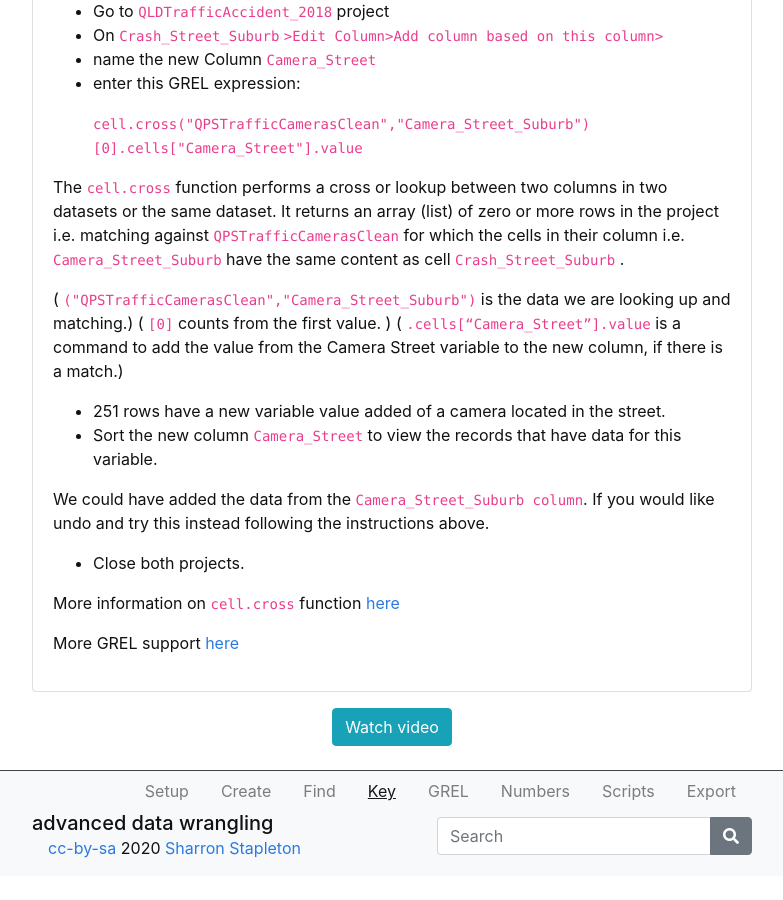
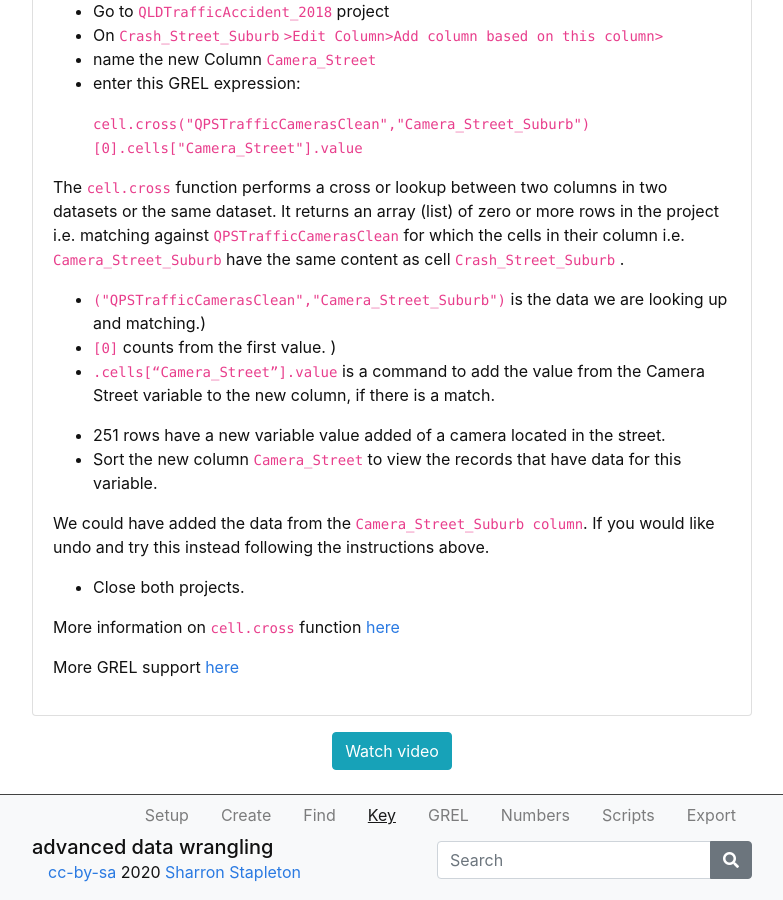
Before and after one commit to GULibrarySandbox/advanced-data-wrangle-old, a Jekyll site: the page built from content/4-lesson.md, in a window 1280 px wide and 900 px high, scrolled down 1428 px. Shown: the whole window, without its empty margins (248-1031 px from the left). Built offline with Jekyll 4.4.1, drawn with Linux system fonts in a browser that asks for light colours; before the commit the page ends 2304 px from its top, so only the background shows below that.

```diff
--- a/content/4-lesson.md
+++ b/content/4-lesson.md
@@ -48,10 +48,9 @@ Now we can extend the dataset `QLDTrafficAccident_2018`  with a new variable  `C
   `cell.cross("QPSTrafficCamerasClean","Camera_Street_Suburb")[0].cells["Camera_Street"].value`
 
 The  `cell.cross`  function performs a cross or lookup between two columns in two datasets or the same dataset. It returns an array (list) of zero or more rows in the project i.e. matching against  `QPSTrafficCamerasClean`  for which the cells in their column i.e.  `Camera_Street_Suburb`  have the same content as cell  `Crash_Street_Suburb` .
-
-  ( `("QPSTrafficCamerasClean","Camera_Street_Suburb")`  is the data we are looking up and matching.)
-  ( `[0]`  counts from the first value. )
-  ( `.cells[“Camera_Street”].value`  is a command to add the value from the Camera Street variable to the new column, if there is a match.)
+  - `("QPSTrafficCamerasClean","Camera_Street_Suburb")`  is the data we are looking up and matching.)
+  - `[0]`  counts from the first value. )
+  - `.cells[“Camera_Street”].value`  is a command to add the value from the Camera Street variable to the new column, if there is a match.
 
 - 251 rows have a new variable value added of a camera located in the street.
 - Sort the new column  `Camera_Street`  to view the records that have data for this variable.
```
